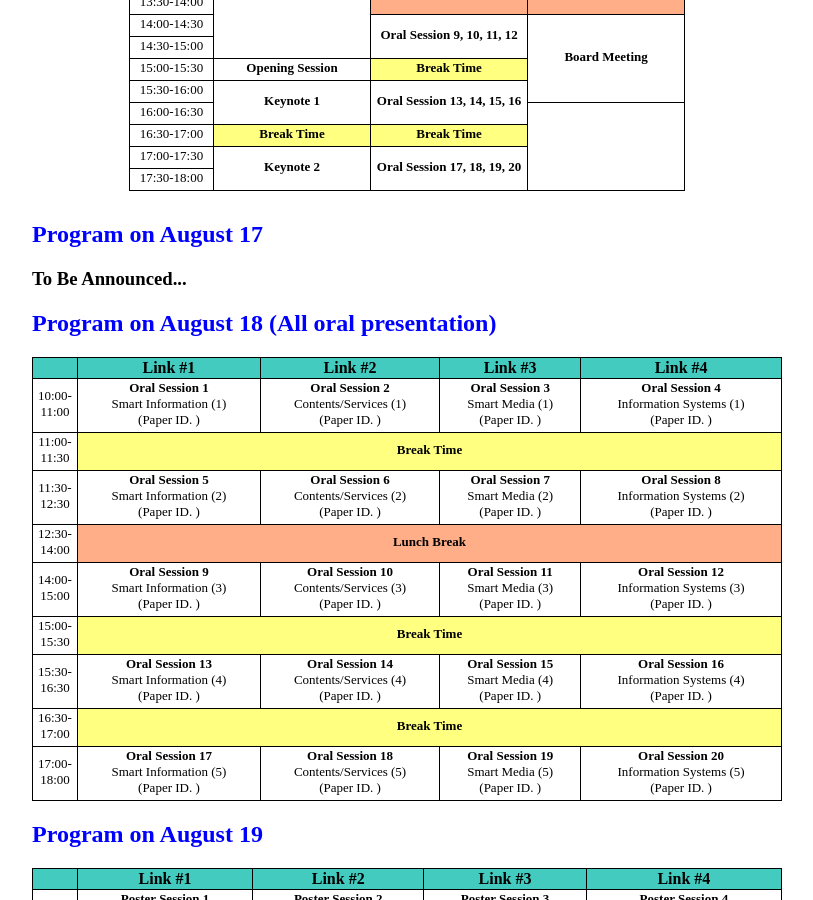
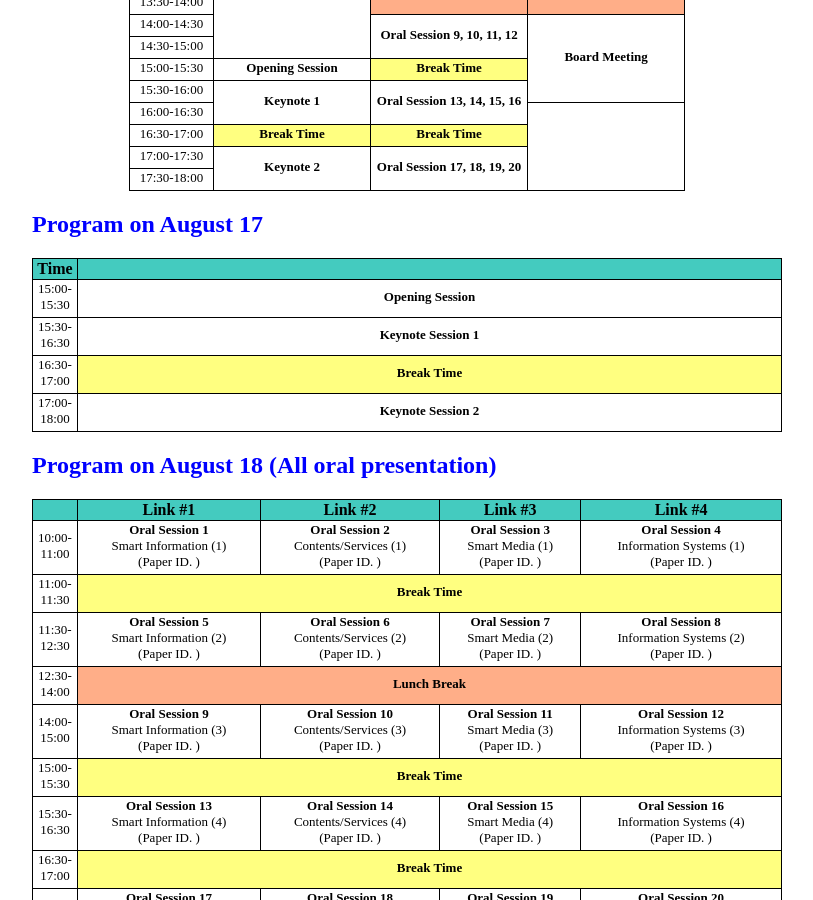
Before and after one commit to icea-conf/sma-2020.github.io, a Jekyll site: the page built from program/index.html, in a window 1280 px wide and 900 px high, scrolled down 383 px. Shown: the whole window, without its empty margins (233-1046 px from the left). Built offline with Jekyll 4.4.1, drawn with Linux system fonts in a browser that asks for light colours.

Commit message:
Update index.html

```diff
--- a/program/index.html
+++ b/program/index.html
@@ -161,9 +161,53 @@ title: SMA 2020
                </center>
           </div>
 
-          <div style="padding-top: 10px">
+          <div>
                <h2 style="color:#0000FF">Program on August 17</h2>
-               <h3>To Be Announced...</h3>
+               <center>
+               <table class="tlayout2" cellspacing="0">
+                    <tbody style="text-align: center">
+                         <tr>
+                              <td class="theader" width="6%">
+                                   <b>Time</b>
+                              </td>
+                              <td class="theader" colspan="4">
+                              </td>
+                         </tr>
+                         <tr>
+                              <td class="tcontent3">
+                                   15:00-15:30
+                              </td>
+                              <td class="tcontent3" colspan="4">
+                                   <b>Opening Session</b>
+                              </td>
+                         </tr>
+                         <tr>
+                              <td class="tcontent3">
+                                   15:30-16:30
+                              </td>
+                              <td class="tcontent3" colspan="4">
+                                   <b>Keynote Session 1</b>
+                              </td>
+                         </tr>
+                         <tr>
+                              <td class="tcontent3">
+                                   16:30-17:00
+                              </td>
+                              <td class="tcontent5" colspan="4">
+                                   <b>Break Time</b>
+                              </td>
+                         </tr>
+                         <tr>
+                              <td class="tcontent3">
+                                   17:00-18:00
+                              </td>
+                              <td class="tcontent3" colspan="4">
+                                   <b>Keynote Session 2</b>
+                              </td>
+                         </tr>
+                    </tbody>
+               </table>
+               </center>
           </div>
 
           <div>
```
